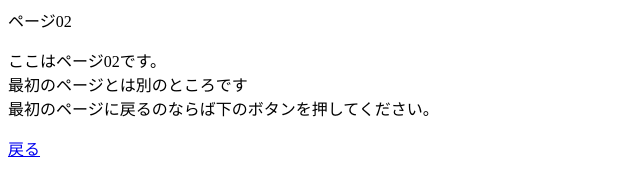
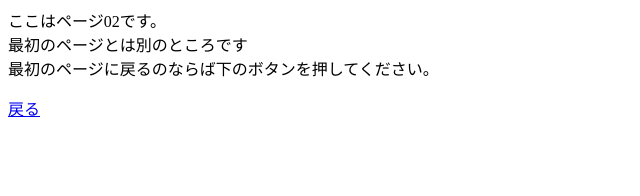
Before and after one commit to Bun17/test.01, a plain HTML site: page page02.html in a window 1280 px wide. Shown: the whole page, without its empty margins (0-640 px from the left). Drawn offline with Linux system fonts and the light colour scheme.

Commit message:
Update page02.html

```diff
--- a/page02.html
+++ b/page02.html
@@ -1,5 +1,5 @@
 <html>
-  <h>ページ02</h>
+  <title>ページ02</title>
   <p>ここはページ02です。<br>最初のページとは別のところです<br>最初のページに戻るのならば下のボタンを押してください。</p>
   <a href="index.html">戻る</a>
 </html>
```
